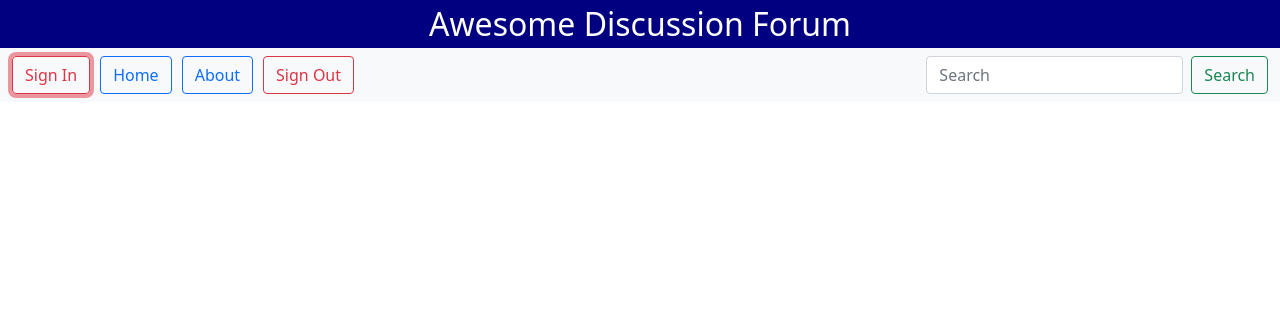
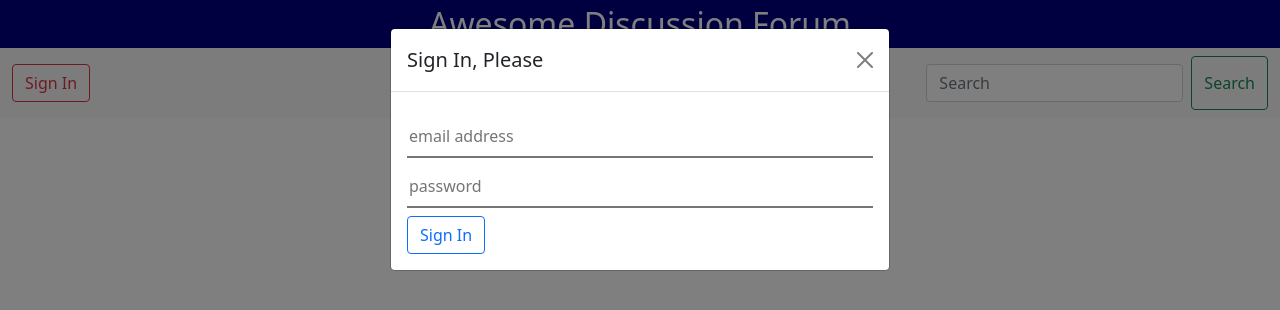
Before and after one commit to davidrgb/WSP-Creative-1, a plain HTML site: page public/index.html in a window 1280 px wide. Both pictures are taken after a click on the button "Sign In". Drawn offline with nearby package versions, Linux system fonts and the light colour scheme; some packages are replaced by stand-ins of ours; no server answers.

Commit message:
Functional sign-in

```diff
--- a/public/app.js
+++ b/public/app.js
@@ -1 +1,3 @@
-console.log("app.js")
+import * as Auth from './controller/auth.js'
+
+Auth.addEventListeners();
--- /dev/null
+++ b/public/controller/auth.js
@@ -0,0 +1,39 @@
+import * as Element from '../viewpage/element.js'
+import * as FirebaseController from './firebase_controller.js'
+
+export let currentUser
+
+export function addEventListeners() {
+    Element.formSignin.addEventListener('submit', async e => {
+        e.preventDefault();
+        const email = e.target.email.value;
+        const password = e.target.password.value;
+        try {
+            await FirebaseController.signIn(email, password);
+        } catch (e) {
+            console.log(e);
+        }
+    });
+
+    firebase.auth().onAuthStateChanged(user => {
+        if (user) {
+            // sign in
+            currentUser = user;
+            let elements = document.getElementsByClassName('modal-menus-pre-auth');
+            for (let i = 0; i < elements.length; i++)
+                elements[i].style.display = 'none';
+            elements = document.getElementsByClassName('modal-menus-post-auth');
+            for (let i = 0; i < elements.length; i++)
+                elements[i].style.display = 'block';
+        } else {
+            // sign out
+            currentUser = null;
+            let elements = document.getElementsByClassName('modal-menus-pre-auth');
+            for (let i = 0; i < elements.length; i++)
+                elements[i].style.display = 'block';
+            elements = document.getElementsByClassName('modal-menus-post-auth');
+            for (let i = 0; i < elements.length; i++)
+                elements[i].style.display = 'none';
+        }
+    });
+}
--- /dev/null
+++ b/public/controller/firebase_controller.js
@@ -0,0 +1,3 @@
+export async function signIn(email, password) {
+    await firebase.auth().signInWithEmailAndPassword(email, password);
+}
--- a/public/css/style.css
+++ b/public/css/style.css
@@ -9,3 +9,19 @@
 li {
     padding-right: 10px;
 }
+
+input {
+    display: block;
+    margin: 8px 0;
+    padding: 8px 2px;
+    border-width: 0 0 2px 0;
+    width: 100%;
+}
+
+.modal-menus-pre-auth {
+    display: block;
+}
+
+.modal-menus-post-auth {
+    display: none;
+}
--- a/public/index.html
+++ b/public/index.html
@@ -27,26 +27,52 @@
             </button>
             <div class="collapse navbar-collapse" id="navbarSupportedContent">
                 <ul class="navbar-nav me-auto mb-2 mb-lg-0">
-                    <li class="nav-item">
-                        <button class="btn btn-outline-danger">Sign In</button>
+                    <li class="nav-item modal-menus-pre-auth">
+                        <button class="btn btn-outline-danger" data-bs-toggle="modal"
+                            data-bs-target="#modal-signin-form">Sign In</button>
                     </li>
-                    <li class="nav-item">
+                    <li class="nav-item modal-menus-post-auth">
                         <button class="btn btn-outline-primary">Home</button>
                     </li>
-                    <li class="nav-item">
+                    <li class="nav-item modal-menus-post-auth">
                         <button class="btn btn-outline-primary">About</button>
                     </li>
-                    <li class="nav-item">
+                    <li class="nav-item modal-menus-post-auth">
                         <button class="btn btn-outline-danger">Sign Out</button>
                     </li>
                 </ul>
-                <form class="d-flex">
+                <form class="d-flex modal-menus-post-auth">
                     <input class="form-control me-2" type="search" placeholder="Search" aria-label="Search">
                     <button class="btn btn-outline-success" type="submit">Search</button>
                 </form>
             </div>
         </div>
     </nav>
+
+    <!-- modal: sign in-->
+    <div class="modal fade" id="modal-signin-form" data-bs-backdrop="static" data-bs-keyboard="false" tabindex="-1"
+        aria-labelledby="modal-signin-form-label" aria-hidden="true">
+        <div class="modal-dialog">
+            <div class="modal-content">
+                <div class="modal-header">
+                    <h5 class="modal-title" id="modal-signin-form-label">Sign In, Please</h5>
+                    <button type="button" class="btn-close" data-bs-dismiss="modal" aria-label="Close"></button>
+                </div>
+                <div class="modal-body">
+                    <form id="form-signin" method="post">
+                        <div>
+                            <input type="email" name="email" placeholder="email address">
+                        </div>
+                        <div>
+                            <input type="password" name="password" placeholder="password">
+                        </div>
+                        <div>
+                            <button class="btn btn-outline-primary" type="submit">Sign In</button>
+                        </div>
+                </div>
+            </div>
+        </div>
+    </div>
 
     <!-- update the version number as needed -->
     <script defer src="/__/firebase/8.6.5/firebase-app.js"></script>
--- /dev/null
+++ b/public/viewpage/element.js
@@ -0,0 +1 @@
+export const formSignin = document.getElementById('form-signin');
```
